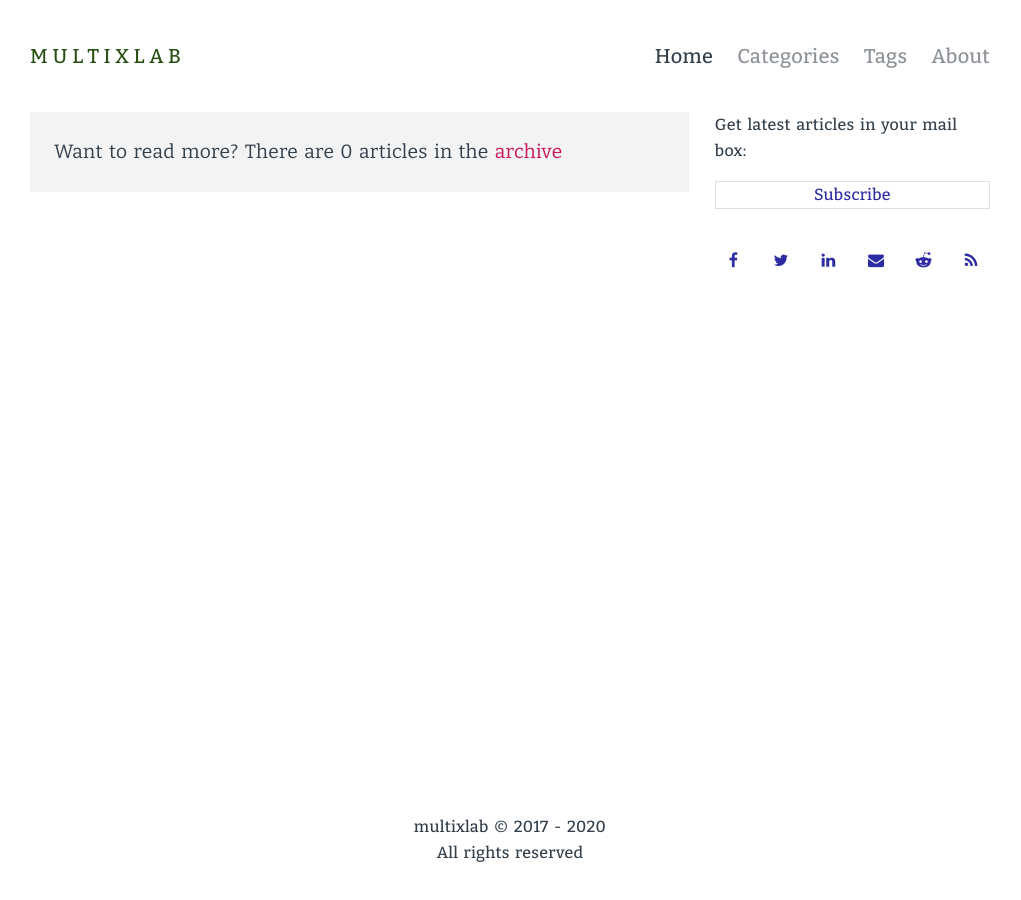
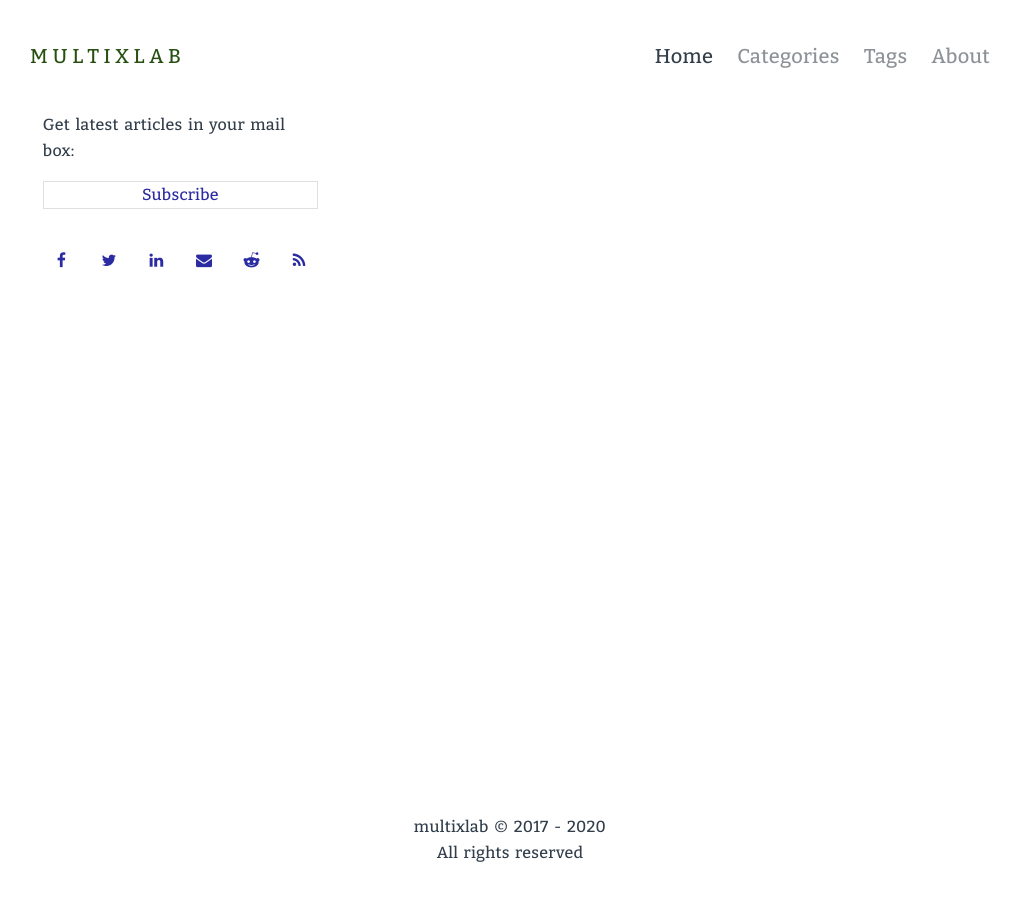
Before and after one commit to multixlab/multixlab.github.io, a Jekyll site: the page built from index.html, in a window 1280 px wide. Shown: the whole page, without its empty margins (130-1151 px from the left). Built offline with Jekyll 4.4.1, drawn with Linux system fonts in a browser that asks for light colours; comment, search, counter and statistics services are not loaded.

Commit message:
add posts count check

```diff
--- a/index.html
+++ b/index.html
@@ -18,6 +18,8 @@ title: Home
 {% endif %}
 {% endfor %}
 
+{% if site.posts.size > 14 %}
 <div class="all-posts">
     Want to read more? There are {{site.posts.size}} articles in the <a title="Archive" href="{{site.url}}/archive">archive</a>
 </div>
+{% endif %}
```
